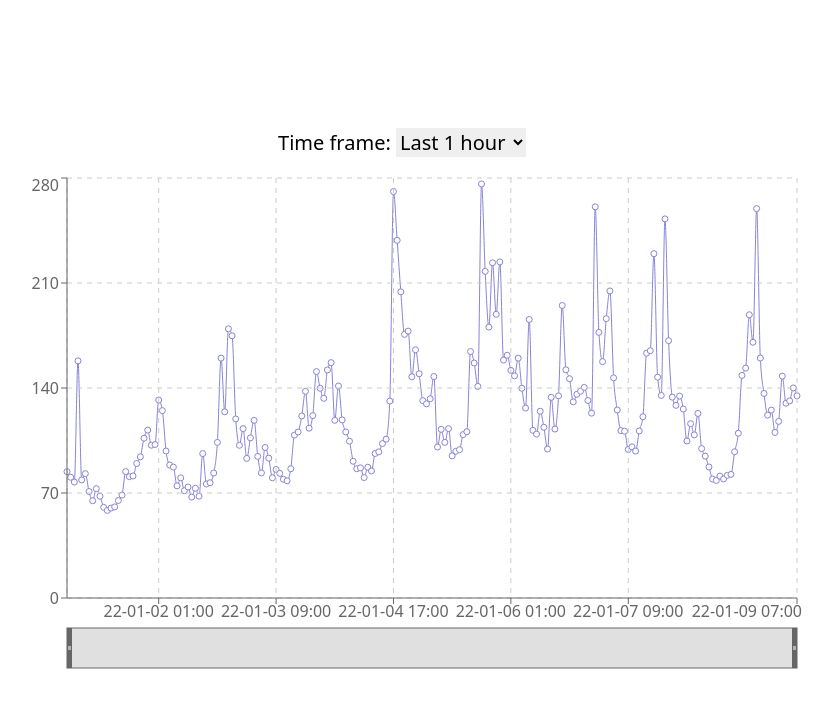
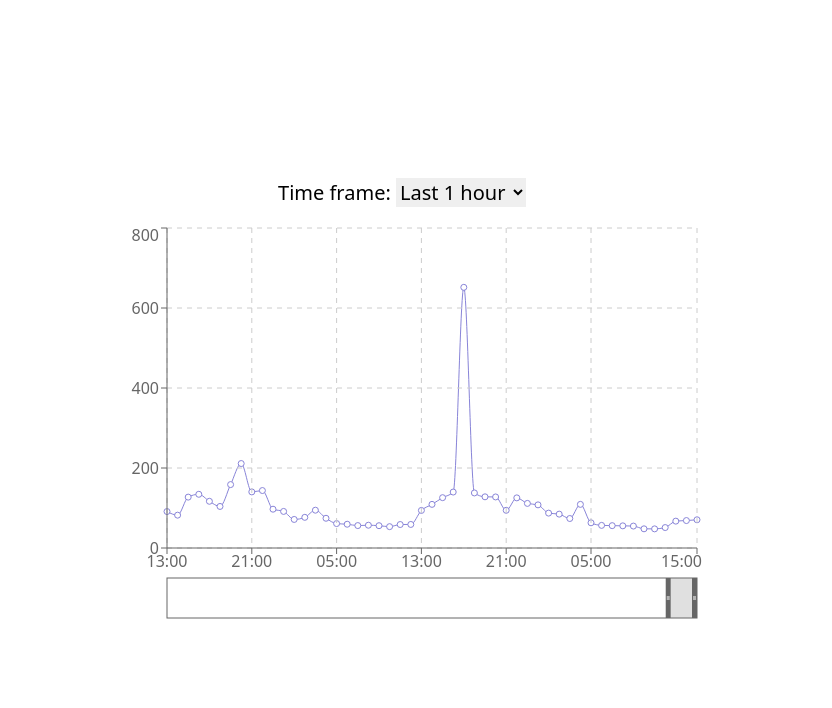
Before and after one commit to shaqi-dev/crypto-chart, a React (Create React App) app: page / in a window 1280 px wide. Shown: the top 708 px of the page, without its empty margins (238-1070 px from the left). Built offline with nearby package versions, Linux system fonts and the light colour scheme.

Commit message:
feat: add time formatter

```diff
--- a/src/components/Chart/Chart.tsx
+++ b/src/components/Chart/Chart.tsx
@@ -1,16 +1,8 @@
 import { FC, useState } from 'react'
-import {
-  ResponsiveContainer,
-  LineChart,
-  Line,
-  CartesianGrid,
-  XAxis,
-  YAxis,
-  Tooltip,
-  Brush,
-} from 'recharts'
+import { LineChart, Line, CartesianGrid, XAxis, YAxis, Tooltip, Brush } from 'recharts'
 import gasPriceData from '../../json/gas_price.json'
 import { NetworkType } from '../../types/NetworkType'
+import { timeFormatter } from '../../utils/timeFormatter'
 import { Timeframe } from '../../types/Timeframe'
 
 interface ChartProps {
@@ -20,21 +12,19 @@
 const Chart: FC<ChartProps> = () => {
   const [networkData] = useState(gasPriceData)
 
+  const chartData = networkData[NetworkType.ETHEREUM].transactions.slice(0, 1000)
+
   return (
-    <ResponsiveContainer width={800} height={500}>
-      <LineChart
-        width={400}
-        height={400}
-        data={networkData[NetworkType.ETHEREUM].transactions.slice(0, 200)}
-      >
+    <div>
+      <LineChart width={600} height={400} data={chartData}>
         <Line type="monotone" dataKey="gasPrice" stroke="#8884d8" />
         <CartesianGrid stroke="#ccc" strokeDasharray="5 5" />
-        <XAxis dataKey="time" />
+        <XAxis dataKey="time" minTickGap={40} tickFormatter={timeFormatter} />
         <YAxis />
         <Tooltip />
-        <Brush />
+        <Brush dataKey="time" startIndex={chartData.length - 51} />
       </LineChart>
-    </ResponsiveContainer>
+    </div>
   )
 }
 
--- /dev/null
+++ b/src/utils/timeFormatter.ts
@@ -0,0 +1,23 @@
+export const timeFormatter = (value: string): string => {
+  const time = value.slice(-5)
+  const date = value.slice(0, 8)
+  const year = date.slice(0, 2)
+  const month = date.slice(3, 5)
+  const day = date.slice(-2)
+  const monthShort = Intl.DateTimeFormat('en', { month: 'short' }).format(new Date(month))
+  const yearLong = +year[0] > 5 ? `19${year}` : `20${year}`
+
+  if (time !== '00:00') {
+    return time
+  }
+
+  if (day !== '01') {
+    return day.replace('0', '')
+  }
+
+  if (month !== '01') {
+    return monthShort
+  }
+
+  return yearLong
+}
```
